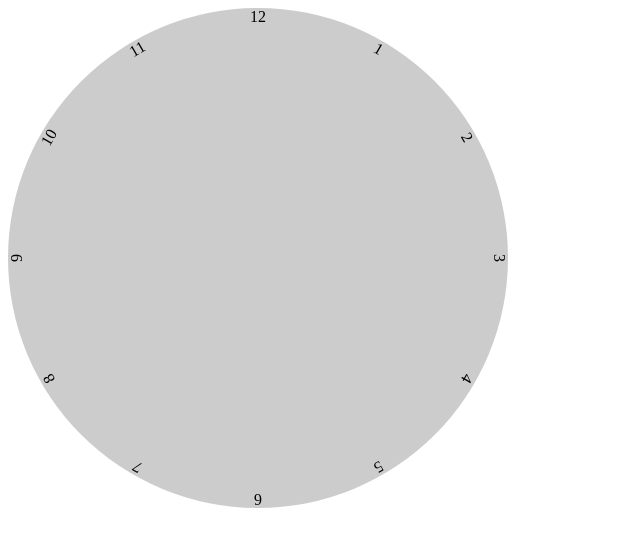
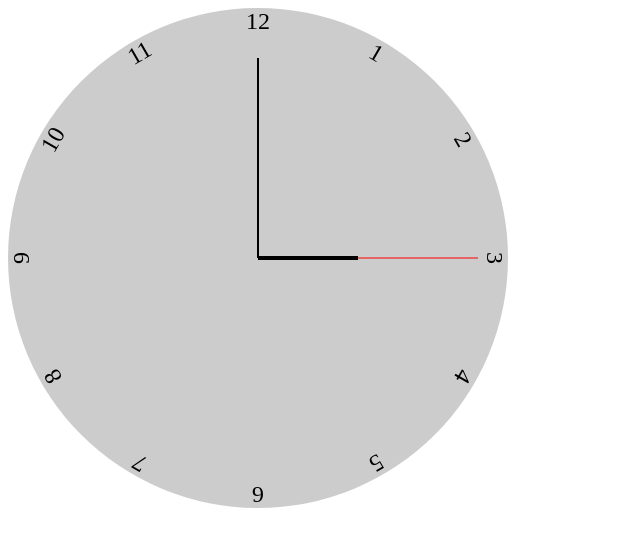
Before and after one commit to adriansanduta/ClockBuild, a plain HTML site: page index.html in a window 1280 px wide. Shown: the whole page, without its empty margins (0-640 px from the left). Drawn offline with Linux system fonts and the light colour scheme.

Commit message:
clock1.3

```diff
--- a/index.html
+++ b/index.html
@@ -21,6 +21,9 @@
     <div class="number">10</div>
     <div class="number">11</div>
     <div class="number">12</div>
+    <div class="handle handle__seconds"></div>
+    <div class="handle handle__minutes"></div>
+    <div class="handle handle__hours"></div>
 </div>
 </body>
 </html>
--- a/style.css
+++ b/style.css
@@ -12,7 +12,40 @@
     width: 100%;
     height: 100%;
     text-align: center;
-    transform: rotate(180deg);
+    transform: rotate(0deg);
+    font-size: 24px;
+}
+
+.handle {
+    position: absolute;
+    bottom: 50%;
+    left: 50%;
+    width: 8px;
+    height: 200px;
+    transform: translateX(-50%);
+    background-color: #000;
+    transform-origin: 50% 100%;
+}
+
+.handle__seconds {
+    background-color: red;
+    width: 1px;
+    height: 220px;
+    transform-origin: bottom;
+    transform: translateX(-50%) rotate(90deg);
+}
+
+.handle__hours {
+    background-color: #000;
+    width: 4px;
+    height: 100px;
+    transform: translateX(-50%) rotate(90deg);
+}
+
+.handle__minutes {
+    background-color: #000;
+    width: 2px;
+    height: 200px;
 }
 
 .number:nth-of-type(1) {
@@ -58,7 +91,3 @@
 .number:nth-of-type(11) {
     transform: rotate(330deg);
 }
-
-.number:nth-of-type(12) {
-    transform: rotate(0deg);
-}
```
